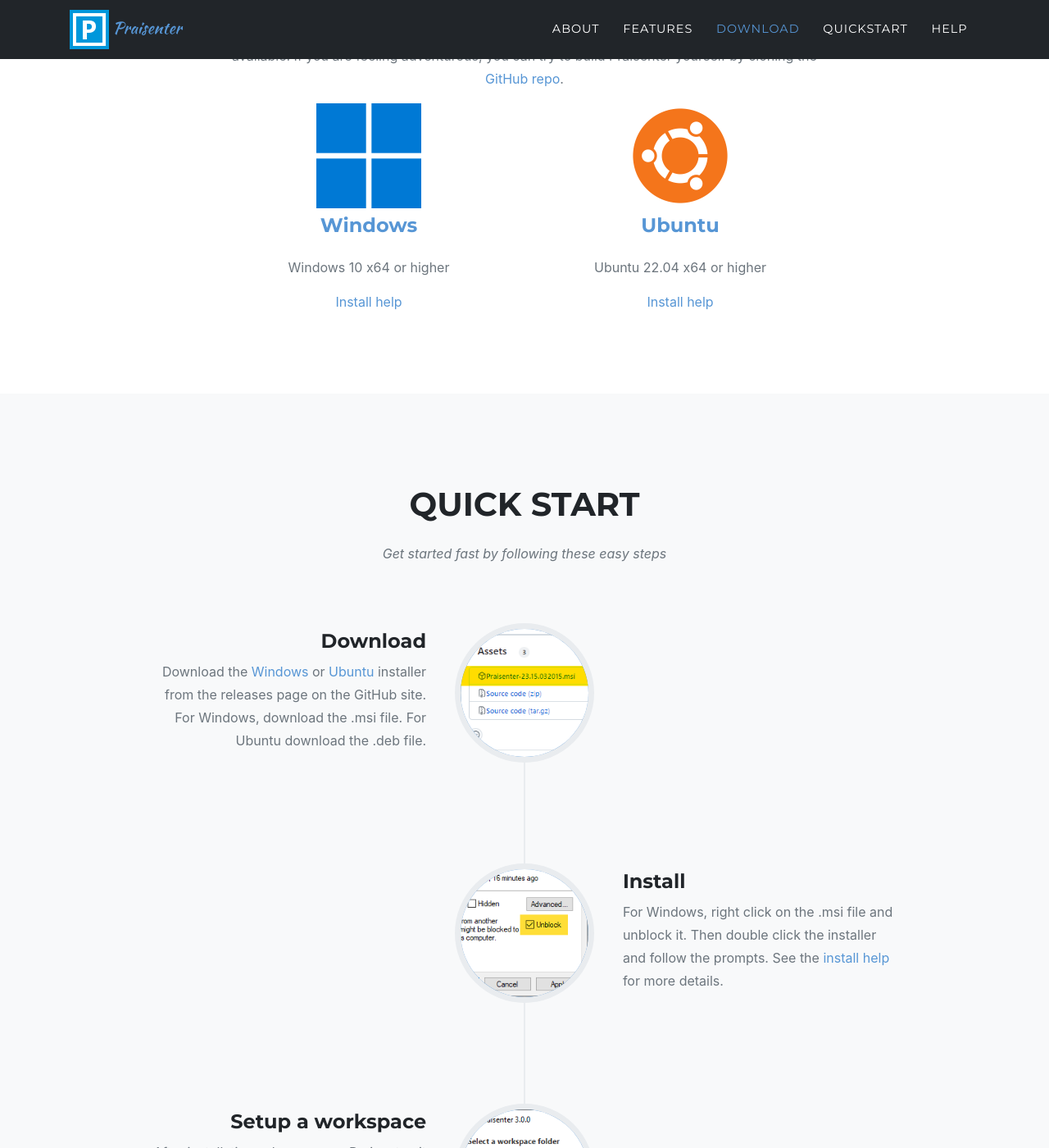
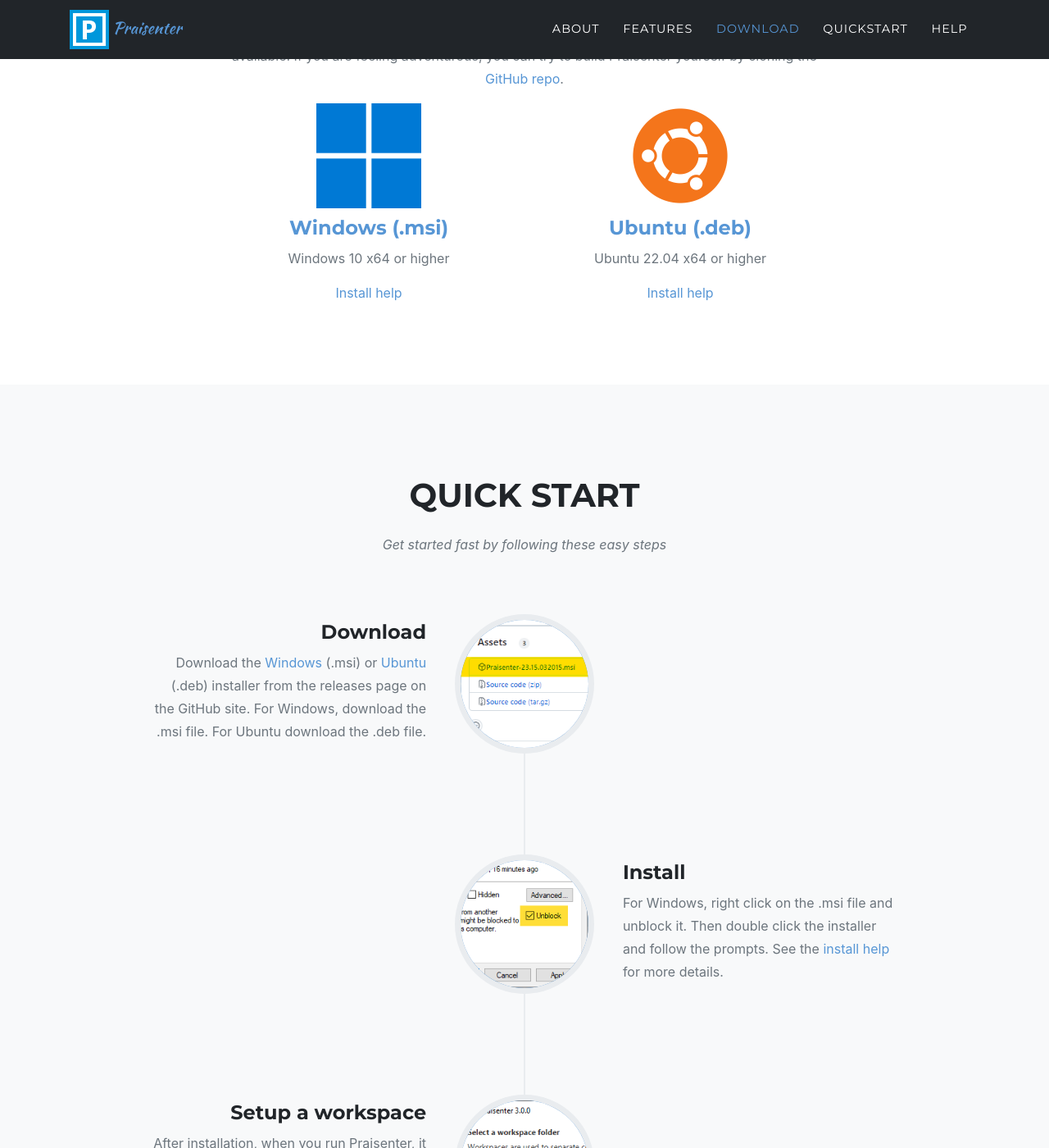
Before and after one commit to praisenter/praisenter.github.io, a Jekyll site: the page built from index.md, in a window 1280 px wide and 1400 px high, scrolled down 3033 px. Shown: the whole window at 82% size. Built offline with Jekyll 4.4.1, drawn with Linux system fonts in a browser that asks for light colours; some web fonts are replaced.

Commit message:
Updated links to installers

```diff
--- a/_data/sitetext.yml
+++ b/_data/sitetext.yml
@@ -60,7 +60,7 @@ en: &DEFAULT_EN
     events:
       - title: "Download"
         year: ""
-        desc: "Download the <a href='https://github.com/praisenter/praisenter/releases/tag/windows-latest' target='_blank'>Windows</a> or <a href='https://github.com/praisenter/praisenter/releases/tag/ubuntu-latest' target='_blank'>Ubuntu</a> installer from the releases page on the GitHub site.  For Windows, download the .msi file.  For Ubuntu download the .deb file."
+        desc: "Download the <a href='https://github.com/praisenter/praisenter/releases/tag/latest' target='_blank'>Windows</a> (.msi) or <a href='https://github.com/praisenter/praisenter/releases/tag/latest' target='_blank'>Ubuntu</a> (.deb) installer from the releases page on the GitHub site.  For Windows, download the .msi file.  For Ubuntu download the .deb file."
         image: assets/img/quickstart/msi.png
         alt:
       - title: "Install"
--- a/_includes/download.html
+++ b/_includes/download.html
@@ -13,17 +13,17 @@
     <div class="row text-center">
       <div class="col-md-2"></div>
       <div class="col-md-4">
-        <a href="https://github.com/praisenter/praisenter/releases/tag/windows-latest" target="_blank">
-          <img src="/assets/img/brands/windows.png" height="128" />
-          <h4 class="service-heading">{{ site.data.sitetext[site.locale].download.windows.title | markdownify }}</h4>
+        <a href="https://github.com/praisenter/praisenter/releases/tag/latest" target="_blank">
+          <img src="/assets/img/brands/windows.png" height="128" style="margin-bottom: 10px;" />
+          <h4 class="service-heading">{{ site.data.sitetext[site.locale].download.windows.title }} (.msi)</h4>
         </a>
           <div class="text-muted">{{ site.data.sitetext[site.locale].download.windows.requirements | markdownify }}</div>
         <a href="/install#windows">Install help</a>
       </div>
       <div class="col-md-4">
-        <a href="https://github.com/praisenter/praisenter/releases/tag/ubuntu-latest" target="_blank">
-          <img src="/assets/img/brands/ubuntu.png" height="128" />
-          <h4 class="service-heading">{{ site.data.sitetext[site.locale].download.ubuntu.title | markdownify }}</h4>
+        <a href="https://github.com/praisenter/praisenter/releases/tag/latest" target="_blank">
+          <img src="/assets/img/brands/ubuntu.png" height="128" style="margin-bottom: 10px;" />
+          <h4 class="service-heading">{{ site.data.sitetext[site.locale].download.ubuntu.title }} (.deb)</h4>
         </a>
           <div class="text-muted">{{ site.data.sitetext[site.locale].download.ubuntu.requirements | markdownify }}</div>
           <a href="/install#ubuntu">Install help</a>
```
Also changed, not shown: install.html (+6 -6 lines).
